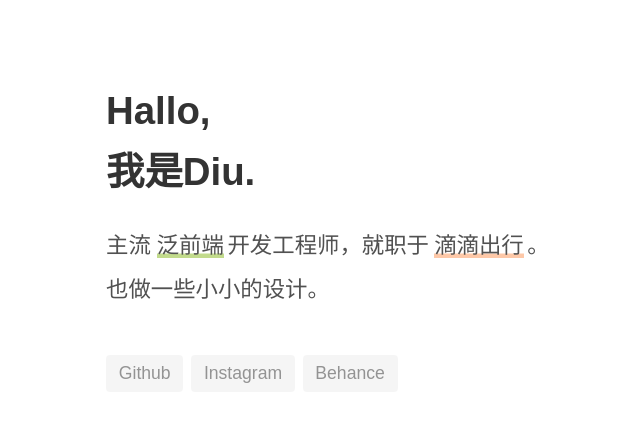
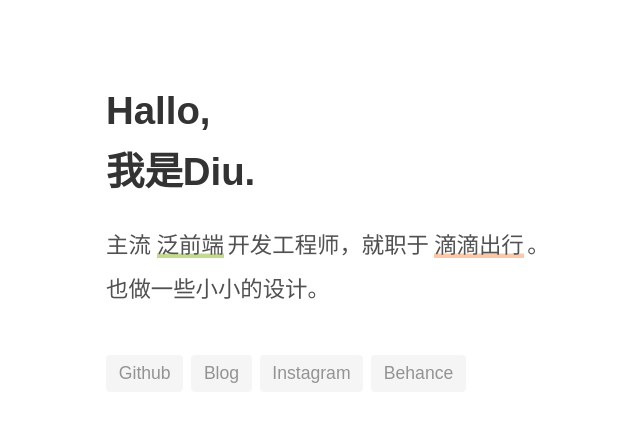
Before and after one commit to ddiu8081/ddiu8081.github.io, a Svelte app: page / in a window 1280 px wide. Shown: the top 422 px of the page, without its empty margins (22-662 px from the left). Built offline with nearby package versions, Linux system fonts and the light colour scheme; a small style sheet from the web is missing.

Commit message:
Add blog link

```diff
--- a/src/App.svelte
+++ b/src/App.svelte
@@ -10,6 +10,7 @@
 	<p>主流<Highlight icon="apple,h5" highlightClass="moegi">泛前端</Highlight>开发工程师，就职于<Highlight icon="didi" highlightClass="orange">滴滴出行</Highlight>。</p>
 	<p>也做一些小小的设计。</p>
 	<a href="https://github.com/ddiu8081">Github</a>
+	<a href="https://notes.ljl.li">Blog</a>
 	<a href="https://www.instagram.com/dzpszied/">Instagram</a>
 	<a href="https://www.behance.net/ddiu8081">Behance</a>
 </main>
```
